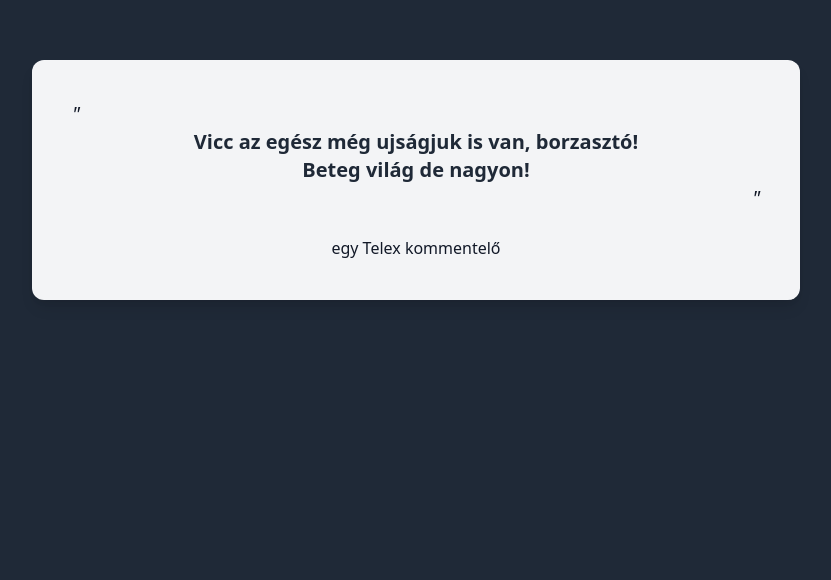
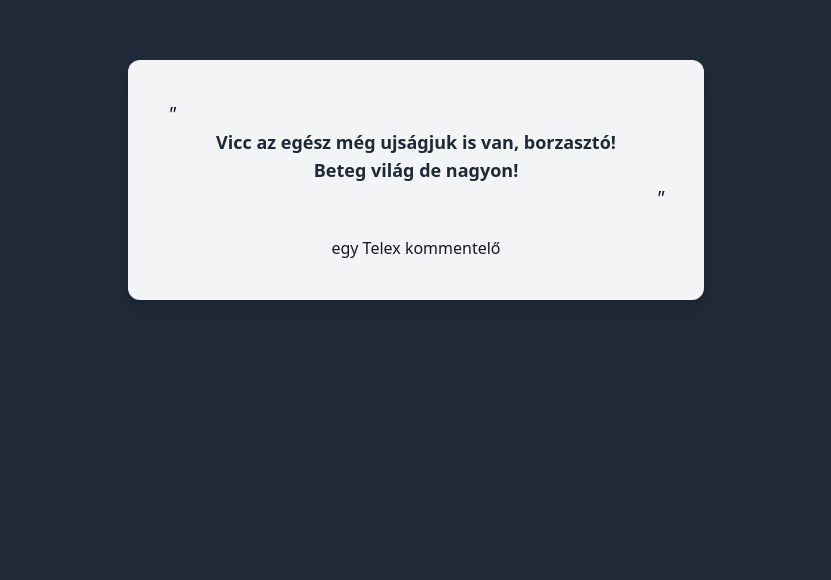
Before and after one commit to sndrrrkrly/napi-telex, a Vue app: page / in a window 1280 px wide. Shown: the part 220-800 px from the top of the page, without its empty margins (224-1055 px from the left). Built offline with nearby package versions, Linux system fonts and the light colour scheme.

Commit message:
responsive

```diff
--- a/src/App.vue
+++ b/src/App.vue
@@ -1,12 +1,12 @@
 <template>
   <div id = "app">
     <div class = "min-w-screen min-h-screen bg-gray-800 flex items-center justify-center px-5 py-5">
-      <div class = "w-full mx-auto rounded-xl bg-gray-100 shadow-lg p-10 text-gray-800 relative overflow-hidden min-w-80 max-w-3xl">
+      <div class = "w-full mx-auto rounded-xl bg-gray-100 shadow-lg p-10 text-gray-800 relative overflow-hidden min-w-80 max-w-3xl md:min-w-50 md:max-w-xl">
         <p class = "text-gray-900 text-xl">
           <em>"</em>
         </p>
 
-        <h1 class = "text-gray-800 font-bold text-xl text-center">
+        <h1 class = "text-gray-800 font-bold text-xl md:text-lg text-center">
           <div class="pre-formatted">
             {{ selectedComment }}
           </div>
@@ -70,7 +70,7 @@ export default {
 
             comments: [
                 { value: "Vicc az egész még ujságjuk is van, borzasztó!\nBeteg világ de nagyon!" },
-                { value: "HÁ HA MÁR SZÓBA KERÜLT, ÉN IS KURVÁRA BÜSZKE VAGYOK,\nHOGY HETERÓ VAGYOK ÉS ARANYEREM IS VAN!" },
+                { value: "Há ha már szóba került, én is kurvára büszke vagyok,\nhogy heteró vagyok és aranyerem is van!" },
                 { value: "Mikór amúgy is skizofrén vagy,\nés az egyetlen fiad meleg." },
                 { value: "Lop ez, lop az,\nstílszerű a vendég." },
                 { value: "Ha nem tetszik,\nmiért ment katonának." },
```
